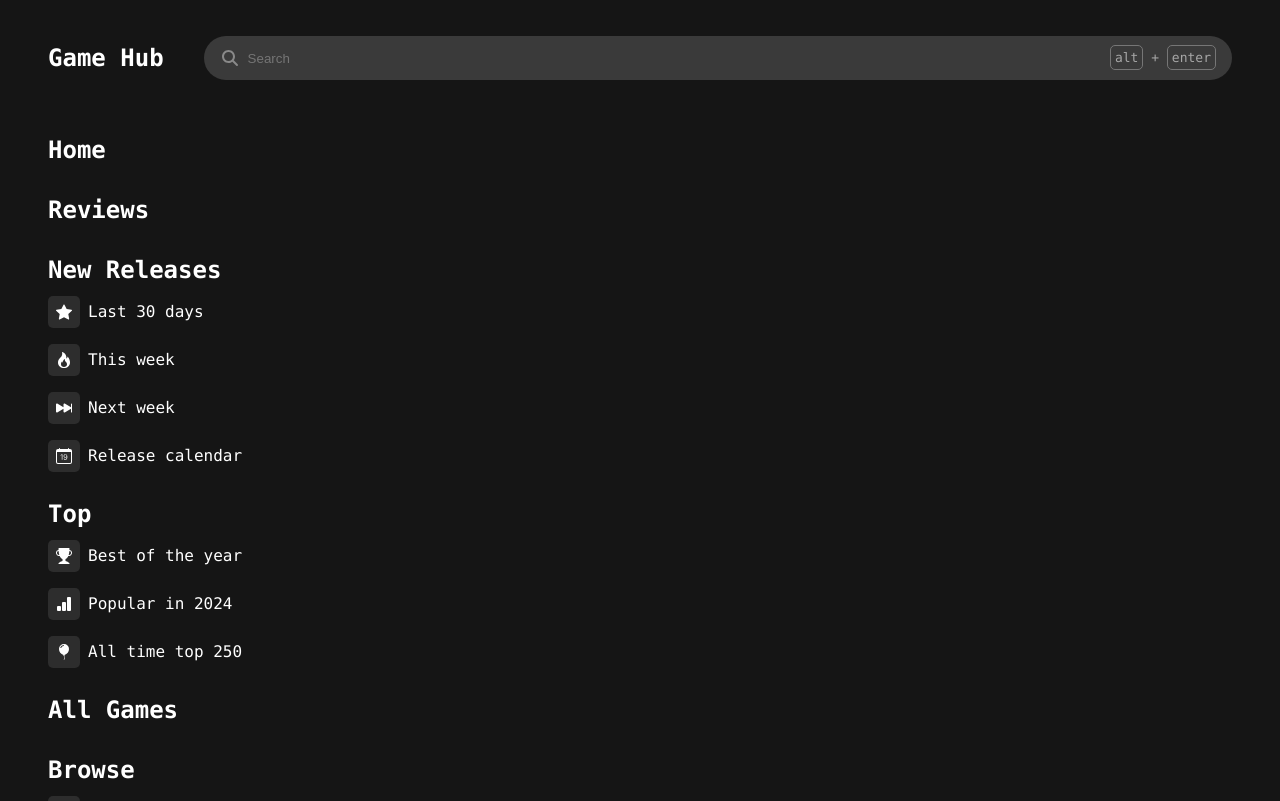
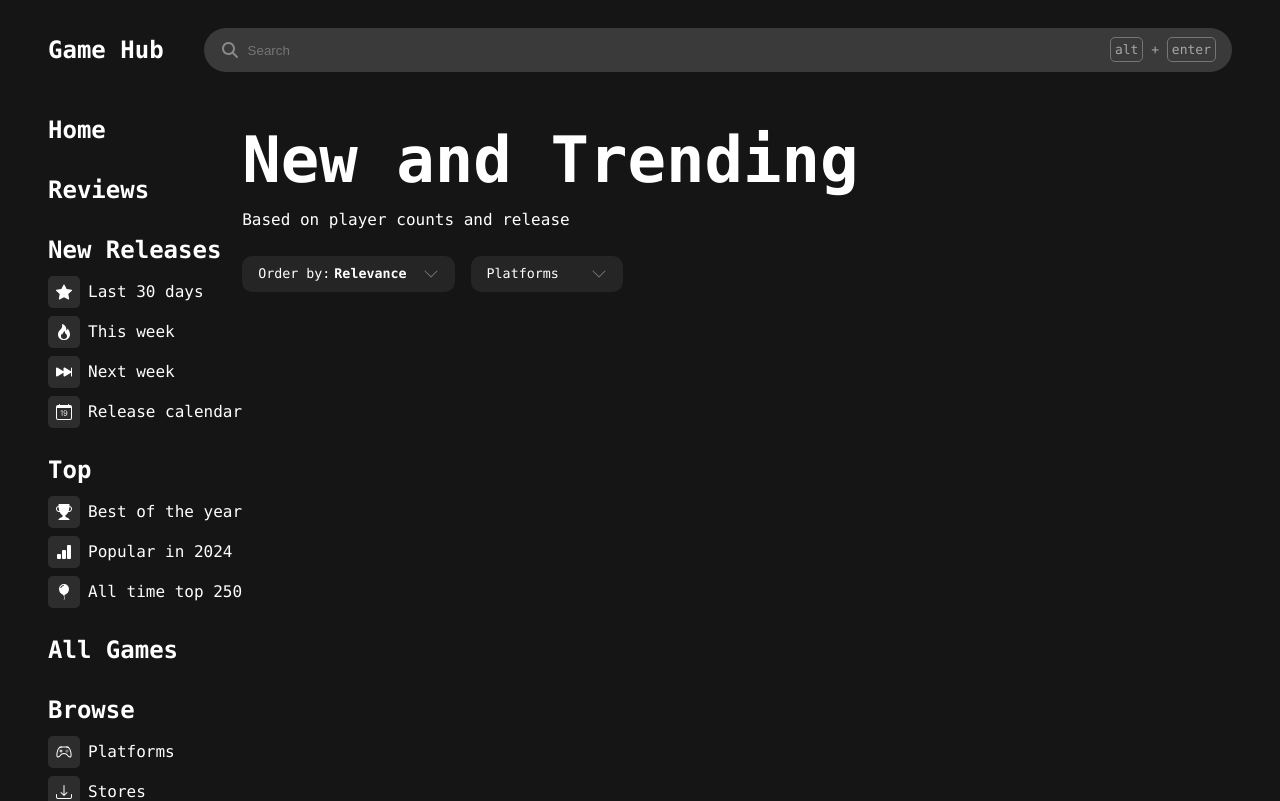
Before and after one commit to D1K03/video-game-hub-react, a React (Vite) app: page / in a window 1280 px wide. Shown: the top 801 px of the page. Built offline with nearby package versions, Linux system fonts and the light colour scheme.

Commit message:
feat: filtering & display section

```diff
--- a/index.html
+++ b/index.html
@@ -2,8 +2,6 @@
 <html lang="en">
   <head>
     <meta charset="UTF-8" />
-    <link rel="stylesheet" href="https://cdnjs.cloudflare.com/ajax/libs/font-awesome/6.5.0/css/all.min.css"/>
-    <link rel="stylesheet" href="https://cdn.jsdelivr.net/npm/bootstrap-icons@1.13.1/font/bootstrap-icons.min.css"/>
     <meta name="viewport" content="width=device-width, initial-scale=1.0" />
     <title>Game Hub</title>
   </head>
--- a/src/App.css
+++ b/src/App.css
@@ -1,19 +1,3 @@
-html {
-  font-size: 1rem;
-}
-
-*::before,
-*::after {
-  margin: 0;
-  padding: 0;
-  box-sizing: border-box;
-}
-
-body {
-  padding: 1.5rem 3rem;
-  margin: 0 auto;
-}
-
 .page-layout {
   display: grid;
   row-gap: 2.5rem;
--- a/src/components/Games/GameCards.css
+++ b/src/components/Games/GameCards.css
@@ -1,3 +1,55 @@
 main {
+    display: flex;
+    flex-direction: column;
+    gap: 1.5rem;
     grid-area: m;
 }
+
+main h2 {
+    font-size: 4rem;
+}
+
+.page-options {
+    display: flex;
+    justify-content: space-between;
+    align-items: center;
+}
+
+.game-filters {
+    display: flex;
+    gap: 1rem;
+}
+
+.game-filters > div {
+    background-color: #252525;
+    font-size: smaller;
+    padding: 0.5rem 1rem;
+    border-radius: 10px;
+}
+
+.game-filters p {
+    display: flex;
+    align-items: center;
+}
+
+.game-filters div:nth-of-type(1) p {
+    gap: 1rem;
+}
+
+.game-filters div:nth-of-type(2) p {
+    gap: 2rem;
+}
+
+.order-filter-spacing {
+    display: flex;
+    gap: 0.25rem;
+}
+
+.bold-filter {
+    font-weight: bolder;
+}
+
+.dropdown-chevron {
+    font-size: 1rem;
+    color: #777777;
+}
--- a/src/components/Games/GameCards.jsx
+++ b/src/components/Games/GameCards.jsx
@@ -1,8 +1,31 @@
 import './GameCards.css'
+import { BsChevronDown } from 'react-icons/bs';
 
 export default function GameCards() {
     return (
         <main>
+            <section className='page-topic'>
+                <h2>New and Trending</h2>
+                <p>Based on player counts and release</p>
+            </section>
+            <section className='page-options'>
+                <div className='game-filters'>
+                    <div>
+                        <p><span className='order-filter-spacing'>Order by:<span className='bold-filter'>Relevance</span></span> <BsChevronDown className='dropdown-chevron'/></p>
+                    </div>
+                    <div>
+                        <p>Platforms <BsChevronDown className='dropdown-chevron'/></p>
+                    </div>
+                </div>
+                <div className='page-formats'>
+                    <span></span>
+                    <div>
+                        <div></div>
+                        <div></div>
+                    </div>
+                </div>
+            </section>
+            <section className='game-section'></section>
         </main>
     )
 }
--- a/src/components/Header/Navbar.css
+++ b/src/components/Header/Navbar.css
@@ -3,6 +3,7 @@ header {
     display: flex;
     flex-direction: flex;
     justify-content: space-between;
+    align-items: center;
     gap: 2.5rem;
 }
 
--- a/src/components/Header/Navbar.jsx
+++ b/src/components/Header/Navbar.jsx
@@ -6,7 +6,7 @@ export default function Navbar() {
     return (
         <header>
             <h1>Game Hub</h1>
-            <form>
+            <form role='search'>
                 <label for="game-search" class="search-label">
                     <FontAwesomeIcon icon={faMagnifyingGlass}/>
                     <input id="game-search" type="textbox" placeholder="Search"></input>
--- a/src/components/SideBar/Sidebar.css
+++ b/src/components/SideBar/Sidebar.css
@@ -13,12 +13,12 @@ aside h2 {
 aside ul {
     display: flex;
     flex-direction: column;
-    gap: 1rem;
+    gap: 0.5rem;
     padding: 0;
     margin: 0;
 }
 
-aside > div {
+aside > section {
     display: flex;
     flex-direction: column;
     gap: 0.5rem;
--- a/src/components/SideBar/Sidebar.jsx
+++ b/src/components/SideBar/Sidebar.jsx
@@ -45,44 +45,44 @@ export default function Sidebar() {
         <aside>
             <h2>Home</h2>
             <h2>Reviews</h2>
-            <div>
+            <section>
                 <h2>New Releases</h2>
                 <ul className='category-one'>
                     {OPTIONS.new.map((data, index) => {
                         return <CategoryItem key={index} icon={data.icon} description={data.desc}/>
                     })}
                 </ul>
-            </div>
-            <div>
+            </section>
+            <section>
                 <h2>Top</h2>
                 <ul className='category-two'>
                     {OPTIONS.top.map((data, index) => {
                         return <CategoryItem key={index} icon={data.icon} description={data.desc}/>
                     })}
                 </ul>
-            </div>
+            </section>
             <h2>All Games</h2>
-            <div>
+            <section>
                 <h2>Browse</h2>
                 <ul className='category-three'>
                     {OPTIONS.browse.map((data, index) => {
                         return <CategoryItem key={index} icon={data.icon} description={data.desc}/>
                     })}
                 </ul>
-            </div>
-            <div>
+            </section>
+            <section>
                 <h2>Platforms</h2>
                 <ul className='category-four'>
                     {OPTIONS.platforms.map((data, index) => {
                         return <CategoryItem key={index} icon={data.icon} description={data.desc}/>
                     })}
                 </ul>
-            </div>
-            <div>
+            </section>
+            <section>
                 <h2>Genres</h2>
                 <ul className='category-five'>
                 </ul>
-            </div>
+            </section>
         </aside>
     )
 }
--- a/src/index.css
+++ b/src/index.css
@@ -16,3 +16,20 @@
     --light-grey: #767676;
     --charcoal-grey: #2D2D2D;
 }
+
+html {
+  font-size: 1rem;
+}
+
+*,
+*::before,
+*::after {
+  margin: 0;
+  padding: 0;
+  box-sizing: border-box;
+}
+
+body {
+  padding: 1.75rem 3rem;
+  margin: 0 auto;
+}
```
